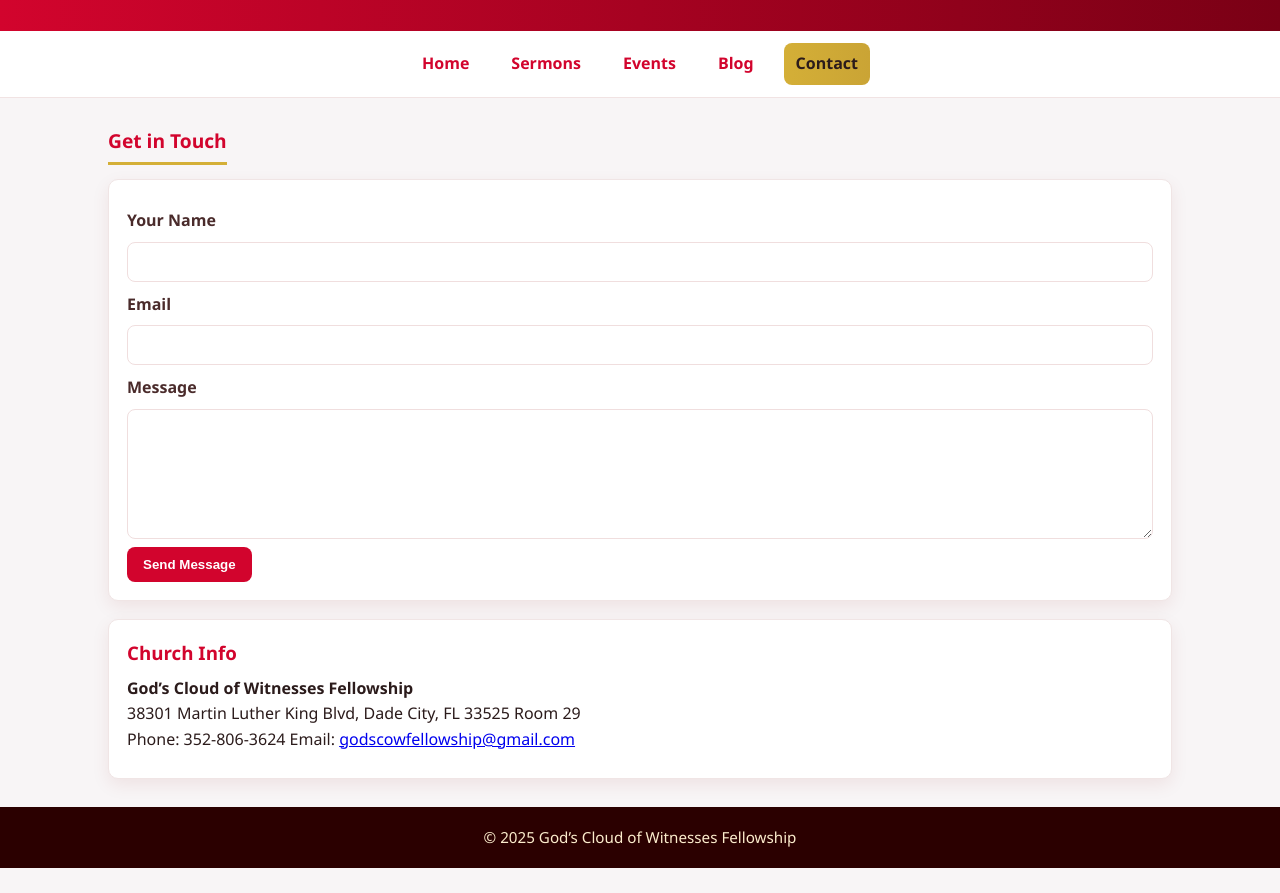
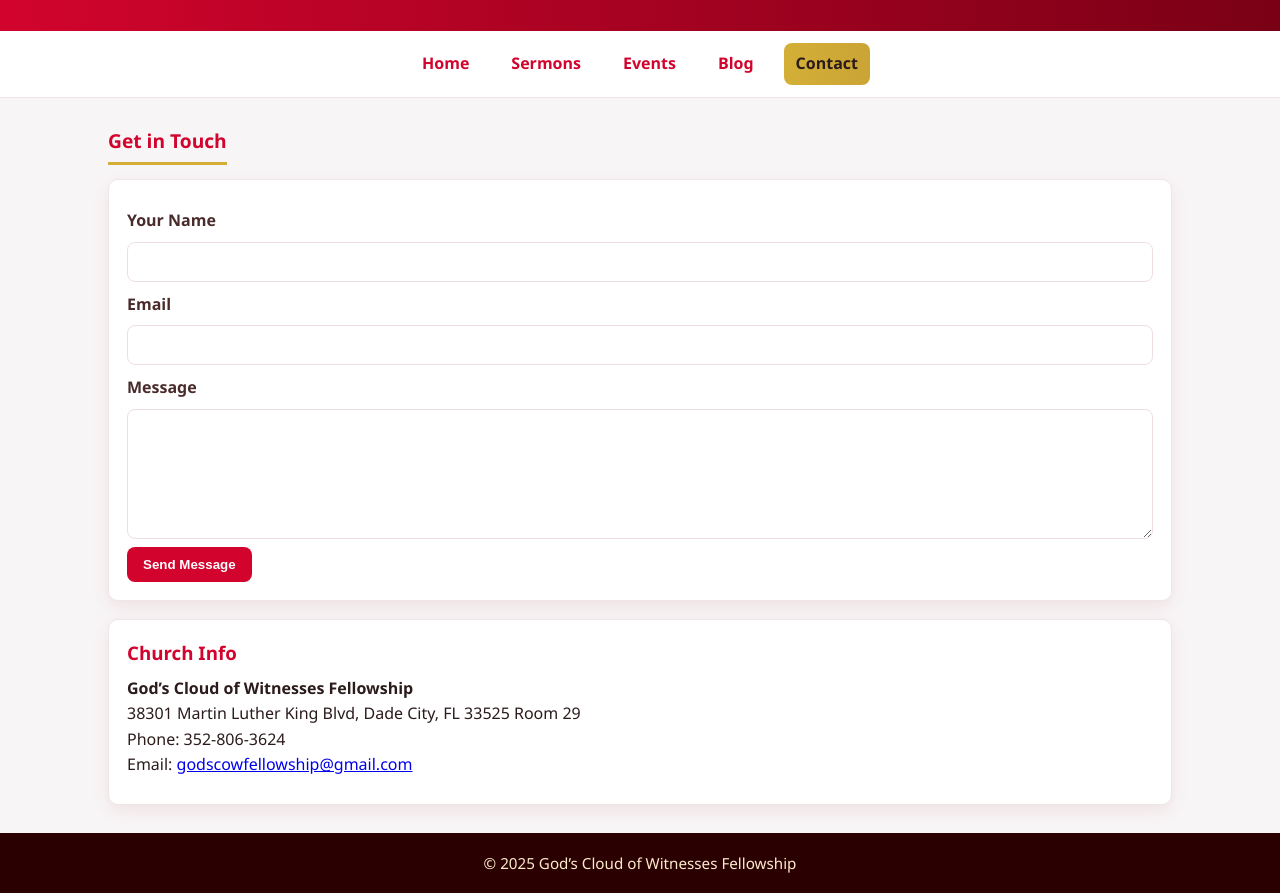
Before and after one commit to bpruitt021/GCWF, a plain HTML site: page contact.html in a window 1280 px wide. Shown: the part 72-965 px from the top of the page. Before the commit the page ends 940 px from the top, so only its background shows below. Drawn offline with Linux system fonts and the light colour scheme.

Commit message:
Update contact.html

```diff
--- a/contact.html
+++ b/contact.html
@@ -38,7 +38,7 @@
       <h3>Church Info</h3>
       <p><strong>God’s Cloud of Witnesses Fellowship</strong><br>
       38301 Martin Luther King Blvd, Dade City, FL 33525 Room 29<br>
-      Phone: 352-806-3624
+      Phone: 352-806-3624<br>
       Email: <a href="mailto:godscowfellowship@gmail.com">godscowfellowship@gmail.com</a></p>
     </div>
   </main>
```
